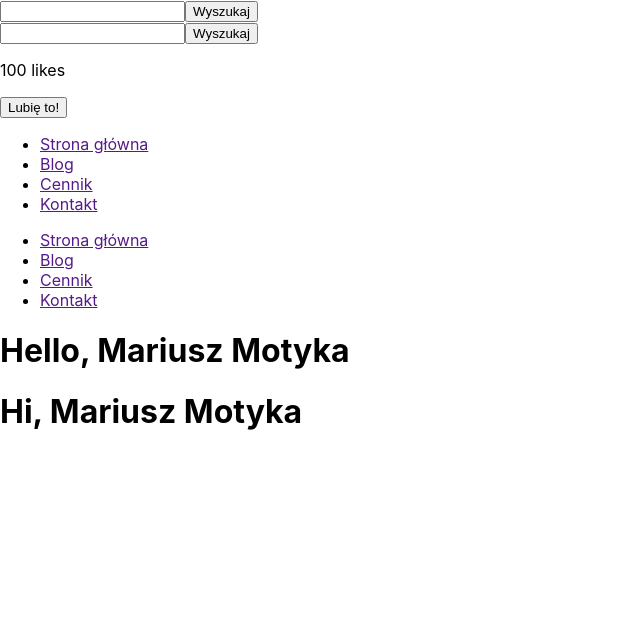
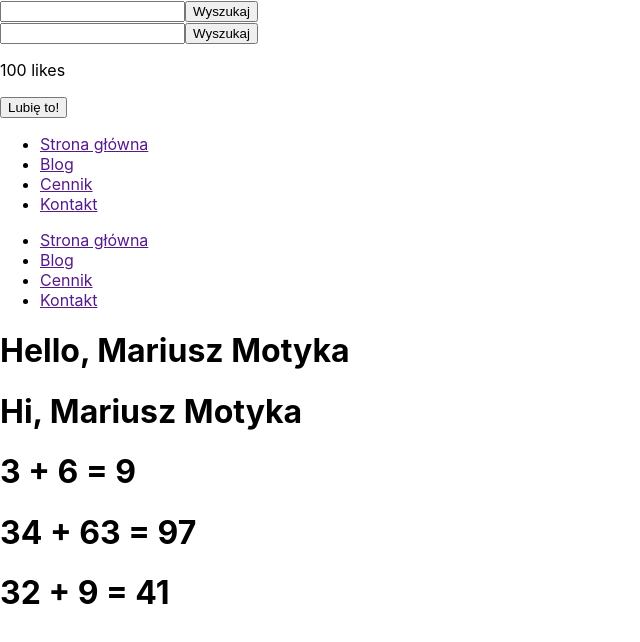
Before and after one commit to MMarek/zadania_10, a React (Create React App) app: page /#/ in a window 1280 px wide. Shown: the top 642 px of the page, without its empty margins (0-640 px from the left). Built offline with nearby package versions, Linux system fonts and the light colour scheme.

Commit message:
props numbers

```diff
--- a/src/components/home.js
+++ b/src/components/home.js
@@ -3,6 +3,7 @@ import Task01 from './task01';
 import Task02 from "./task02";
 import Task03 from "./task03";
 import Task04 from "./task04";
+import Task05 from "./task05";
 
 class Home extends Component {
 
@@ -13,6 +14,7 @@ class Home extends Component {
                 <Task02/>
                 <Task03/>
                 <Task04/>
+                <Task05/>
             </>
         )
     }
--- /dev/null
+++ b/src/components/task05.js
@@ -0,0 +1,20 @@
+import React, {Component} from "react";
+
+class AddNumbers extends Component {
+    render() {
+        const {numberA, numberB} = this.props;
+        return <h1>{numberA} + {numberB} = {numberA + numberB}</h1>
+    }
+}
+
+function Task05() {
+    return (
+        <>
+            <AddNumbers numberA={3} numberB={6}/>
+            <AddNumbers numberA={34} numberB={63}/>
+            <AddNumbers numberA={32} numberB={9}/>
+        </>
+    )
+}
+
+export default Task05;
```
Also changed, not shown: 1 other file (tests, documents, lock files or other folders).
